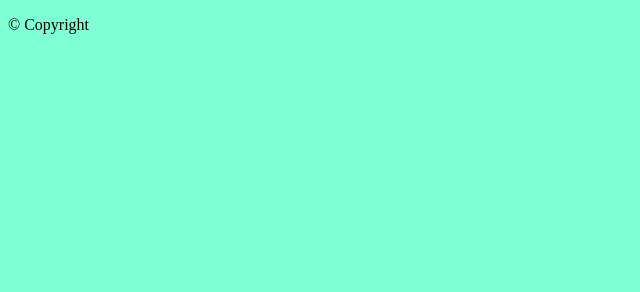
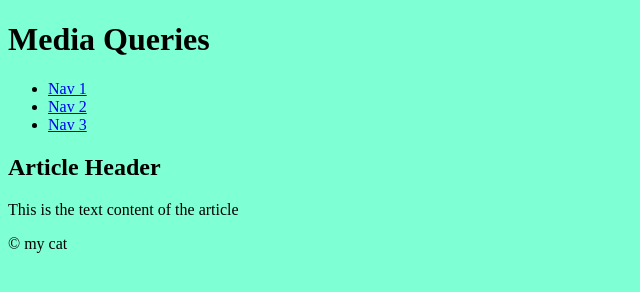
Before and after one commit to pura0004/html-week2a, a plain HTML site: page index.html in a window 1280 px wide. Shown: the whole page, without its empty margins (0-640 px from the left). Drawn offline with Linux system fonts and the light colour scheme; files that its build step writes are made by us from their sources.

Commit message:
new add ons

```diff
--- a/index.html
+++ b/index.html
@@ -1,3 +1,4 @@
+
 <!DOCTYPE html>
 <html lang="en">
 <head>
@@ -6,20 +7,28 @@
     <meta name="viewport" content="width=device-width, initial-scale=1.0">
     <title>Responsive Media Queries Review</title>
     <link href="styles/styles.css" rel="stylesheet">
-
 </head>
 <body>
     <header>
-
+        <h1>Media Queries</h1>
     </header>
-    <nav>
-
-    </nav>
-    <main>
-
-    </main>
+    <div class="columns">
+        <nav>
+            <ul>
+                <li><a href="#">Nav 1</a></li>
+                <li><a href="#">Nav 2</a></li>
+                <li><a href="#">Nav 3</a></li>
+            </ul>
+        </nav>
+        <main>
+            <article>
+                <h2>Article Header</h2>
+                <p>This is the text content of the article</p>
+            </article>
+        </main>
+    </div>
     <footer>
-        <p>&copy; Copyright</p>
+        <p>&copy; my cat</p>
     </footer>
 
 </body>
```
